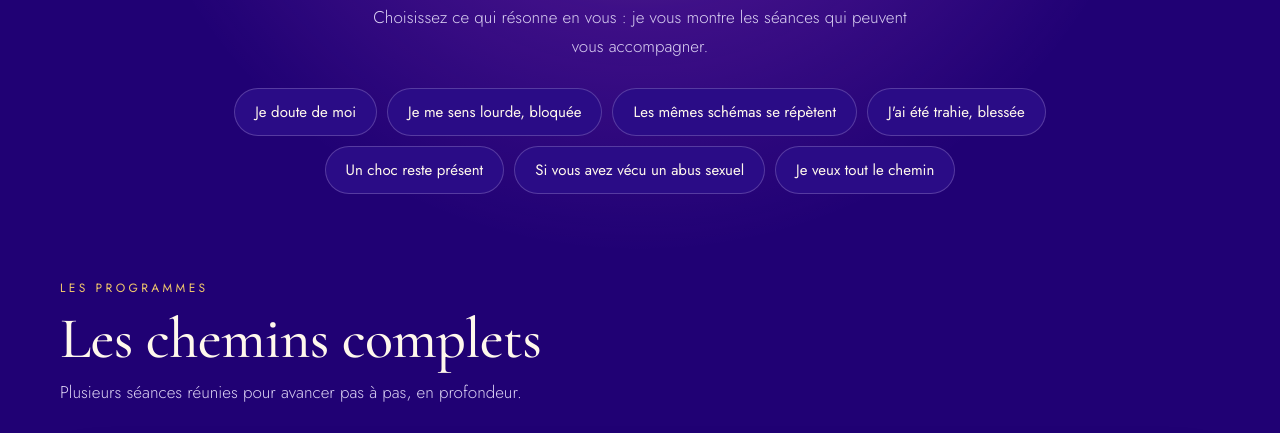
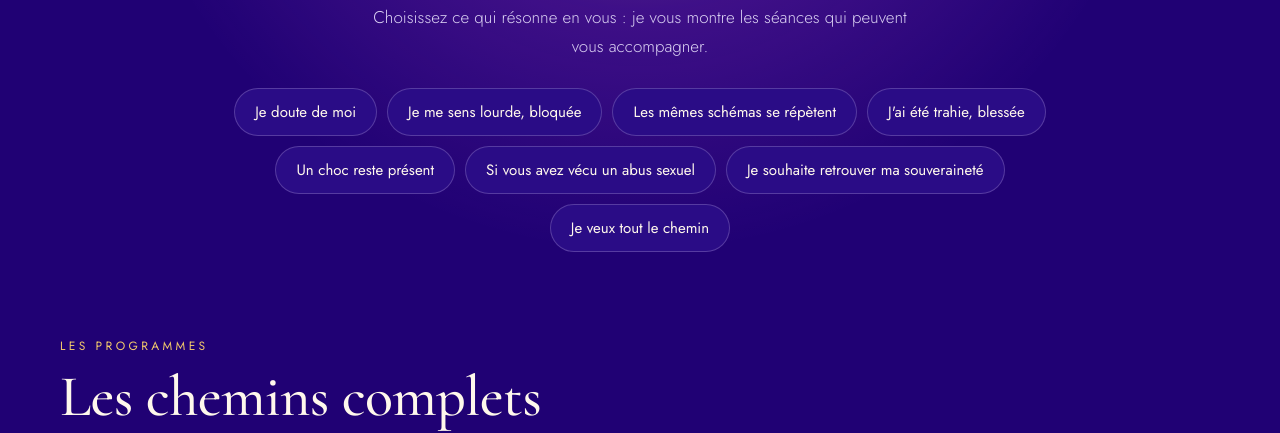
Before and after one commit to diweradevienne/diweradevienne.github.io, a plain HTML site: page index.html in a window 1280 px wide. Shown: the part 1640-2073 px from the top of the page. Drawn offline with Linux system fonts and the light colour scheme.

Commit message:
Guide : onglet « Je souhaite retrouver ma souveraineté »
Co-Authored-By: Claude Opus 4.7 <noreply@anthropic.com>

```diff
--- a/index.html
+++ b/index.html
@@ -602,6 +602,7 @@ const GUIDE = [
   { ressenti:"J'ai été trahie, blessée", soins:["trahison","injustice","humiliation"] },
   { ressenti:"Un choc reste présent", soins:["cristal","integrite","intrusion"] },
   { ressenti:"Si vous avez vécu un abus sexuel", abus:true, soins:["pack1","programme2","programme"] },
+  { ressenti:"Je souhaite retrouver ma souveraineté", soins:["envoutement","emprises","ego","entites","egypte"] },
   { ressenti:"Je veux tout le chemin", soins:["integrale","programme"] }
 ];
 
```
